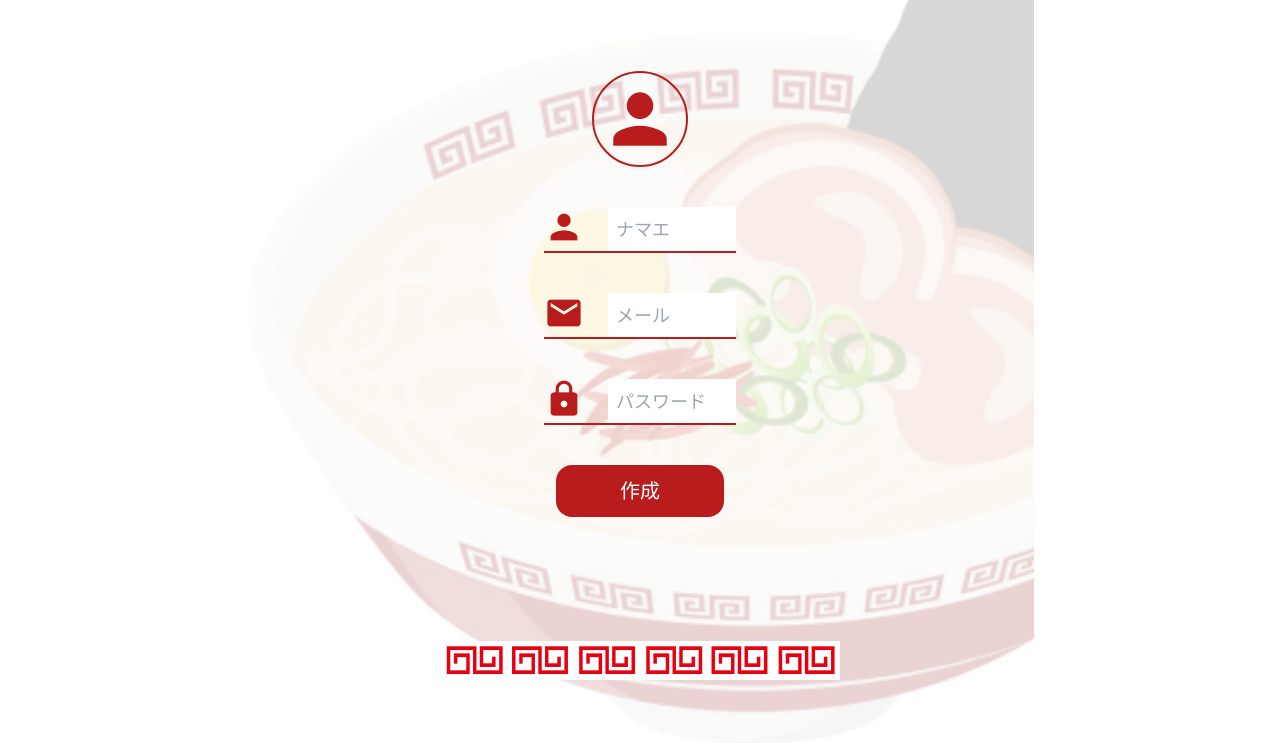
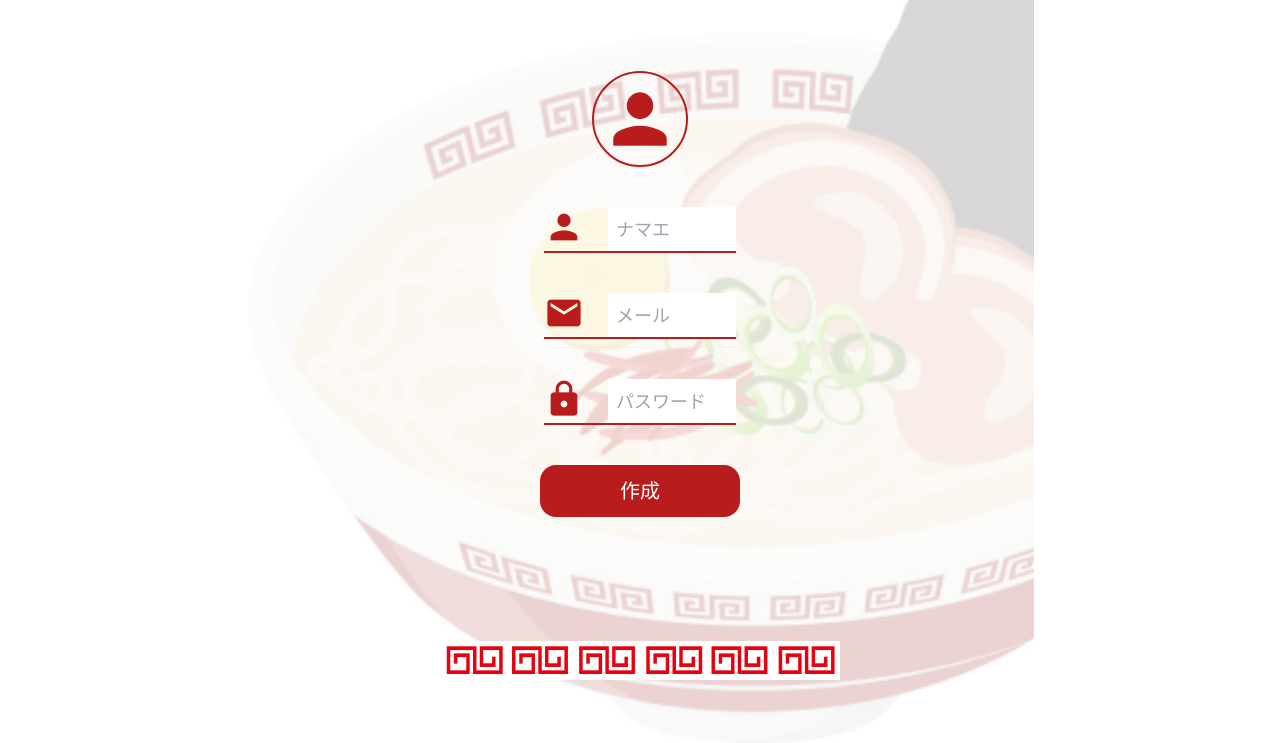
Before and after one commit to GiikuCampVol9/ikemen-front, a website: page src/public/userCreate.html in a window 1280 px wide. Shown: the part 57-800 px from the top of the page. Drawn offline with Linux system fonts and the light colour scheme.

Commit message:
chore: Increase width of userCreate button

```diff
--- a/src/public/userCreate.html
+++ b/src/public/userCreate.html
@@ -34,7 +34,7 @@
             </div>
             <!-- <button onclick="location.href='./myPage.html'" class="mt-10 px-4 py-2 bg-red-700 text-white rounded">作成</button> -->
 
-            <button onclick= "userCreate()" class="mt-10 px-16 py-3 bg-red-700 text-white rounded-2xl text-xl">作成</button>
+            <button onclick= "userCreate()" class="mt-10 px-20 py-3 bg-red-700 text-white rounded-2xl text-xl">作成</button>
         </div>
     </main>
     <footer class="flex justify-center">
```
